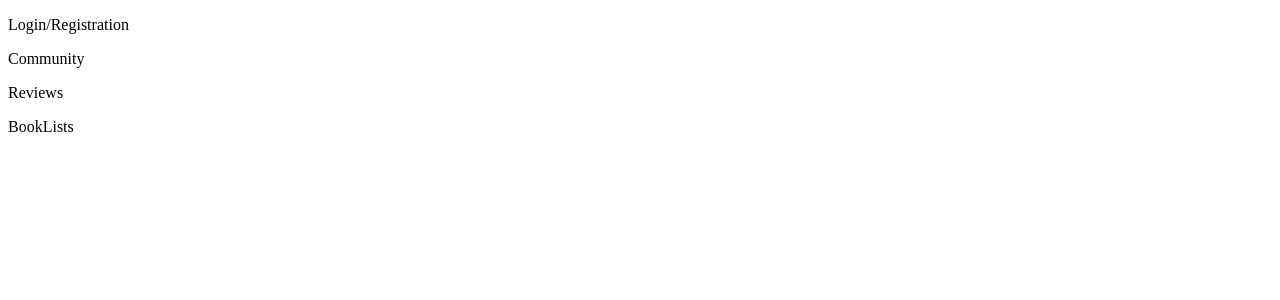
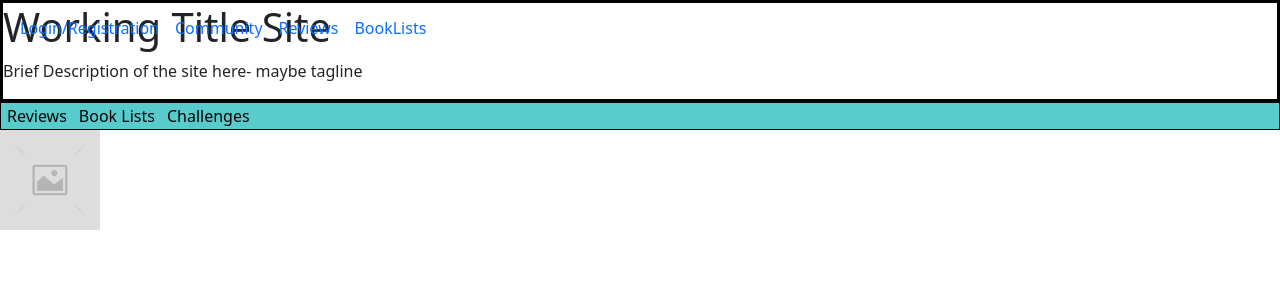
Before and after one commit to Kamernepti/Book-Review-Site, a Django app: page / in a window 1280 px wide. Shown: the top 300 px of the page. Run offline with Django 3.2, Linux system fonts and the light colour scheme.

Commit message:
added bootstrap classes to navbar

```diff
--- /dev/null
+++ b/book_app/static/css/index.css
@@ -0,0 +1,60 @@
+/* table of contents
+1. Global Styles
+2. Typography
+3. Components
+*/
+
+/*
+==============
+global styles
+==============
+  */
+
+:root {
+    font-size: 1em;
+}
+
+#wrapper {
+    margin: auto;
+
+}
+
+#header {
+    border: .2rem solid black;
+}
+
+
+/* tab section */
+.tab {
+    overflow: hidden;
+    border: .1rem solid black;
+    background-color: rgb(88, 204, 204);
+}
+
+.tab button {
+    background-color: inherit;
+    float: left;
+    border: none;
+    outline: none;
+    cursor: pointer;
+    padding: 1rem 1 rem;
+    transition: .3s;
+    font-size: 1rem;
+}
+
+.tab button:hover{
+    background-color: rgb(140, 236, 236);
+}
+
+.tab button.active {
+    background-color: rgb(209, 58, 58);
+}
+
+.tabcontent {
+    display:none;
+    padding: .4rem .9rem;
+    border: .1rem solid black;
+    border-top: none;
+}
+
+/* end tab section */
--- a/book_app/templates/index.html
+++ b/book_app/templates/index.html
@@ -1,6 +1,12 @@
 <!DOCTYPE html>
 <html lang="en">
 <head>
+    {% load static %}
+    <link rel="stylesheet" href="{% static 'css/index.css' %}">
+    <link href="https://cdn.jsdelivr.net/npm/bootstrap@5.0.0-beta2/dist/css/bootstrap.min.css" rel="stylesheet" integrity="sha384-BmbxuPwQa2lc/FVzBcNJ7UAyJxM6wuqIj61tLrc4wSX0szH/Ev+nYRRuWlolflfl" crossorigin="anonymous">
+    <script src="https://ajax.googleapis.com/ajax/libs/jquery/3.3.1/jquery.min.js"></script>
+    <script src="{% static 'script/index.js' %}"></script>
+    <script src="https://cdn.jsdelivr.net/npm/bootstrap@5.0.0-beta2/dist/js/bootstrap.bundle.min.js" integrity="sha384-b5kHyXgcpbZJO/tY9Ul7kGkf1S0CWuKcCD38l8YkeH8z8QjE0GmW1gYU5S9FOnJ0" crossorigin="anonymous"></script>
     <meta charset="UTF-8">
     <meta http-equiv="X-UA-Compatible" content="IE=edge">
     <meta name="viewport" content="width=device-width, initial-scale=1.0">
@@ -8,18 +14,57 @@
 </head>
 <body>
     <div id= "wrapper">
-        <div id = "nav_bar">
-            <p>Login/Registration</p>
-            <p>Community</p>
-            <p>Reviews</p>
-            <p>BookLists</p>
+        <div class = "navbar navbar-expand-md fixed-top container-fluid">
+            <button class="navbar-toggler" type="button" data-bs-toggle="collapse" data-bs-target="#navbarCollapse" aria-controls="navbarCollapse" aria-expanded="false" aria-label="Toggle navigation">
+                <span class="navbar-toggler-icon"></span>
+            </button>
+            <div class = "collapse navbar-collapse" id="navbarCollapse">
+                <ul class="navbar-nav me-auto mb-2">
+                    <li class="nav-item"><a class="nav-link" href="#">Login/Registration</a>
+                    <li class="nav-item"><a class="nav-link" href="#">Community</a>
+                    <li class="nav-item"><a class="nav-link" href="#">Reviews</a>
+                    <li class="nav-item"><a class="nav-link" href="#">BookLists</a>
+                </ul>
+            </div>
         </div>
-        <div id = "header"></div>
-        <div id = "current"></div>
-        <div id = "community"></div>
+
+        <div id = "header">
+            <!-- <img src="static/images/placeholder.jpg" alt="temp_image" style="width: 100px"> -->
+            <h1>Working Title Site</h1>
+            <p>Brief Description of the site here- maybe tagline</p>
+        </div>
+
+        <div id = "current" class="tab">
+            <button class="tablinks" onclick="openCurrent(event, 'reviews')">Reviews</button>
+            <button class="tablinks" onclick="openCurrent(event, 'book_lists')">Book Lists</button>
+            <button class="tablinks" onclick="openCurrent(event, 'challenges')">Challenges</button>
+        </div>
+
+        <div id="reviews" class="tabcontent">
+            <h3>Reviews</h3>
+            <p>Lorem, ipsum dolor.</p>
+        </div>
+
+        <div id="book_lists" class="tabcontent">
+            <h3>Book Lists</h3>
+            <p>Lorem, ipsum dolor.</p>
+        </div>
+
+        <div id="challenges" class="tabcontent">
+            <h3>Challenges</h3>
+            <p>Lorem, ipsum dolor.</p>
+        </div>
+
+        <div id = "community">
+            <img src="static/images/placeholder.jpg" alt="temp_image" style= "width: 100px">
+        </div>
+
         <div id = "news"></div>
+
         <div id = "store"></div>
+
         <div id = "footer"></div>
+
     </div>
 </body>
 </html>
```
Also changed, not shown: book_app/static/script/index.js (added, +23 -0 lines), book_app/static/images/placeholder.jpg (added).
